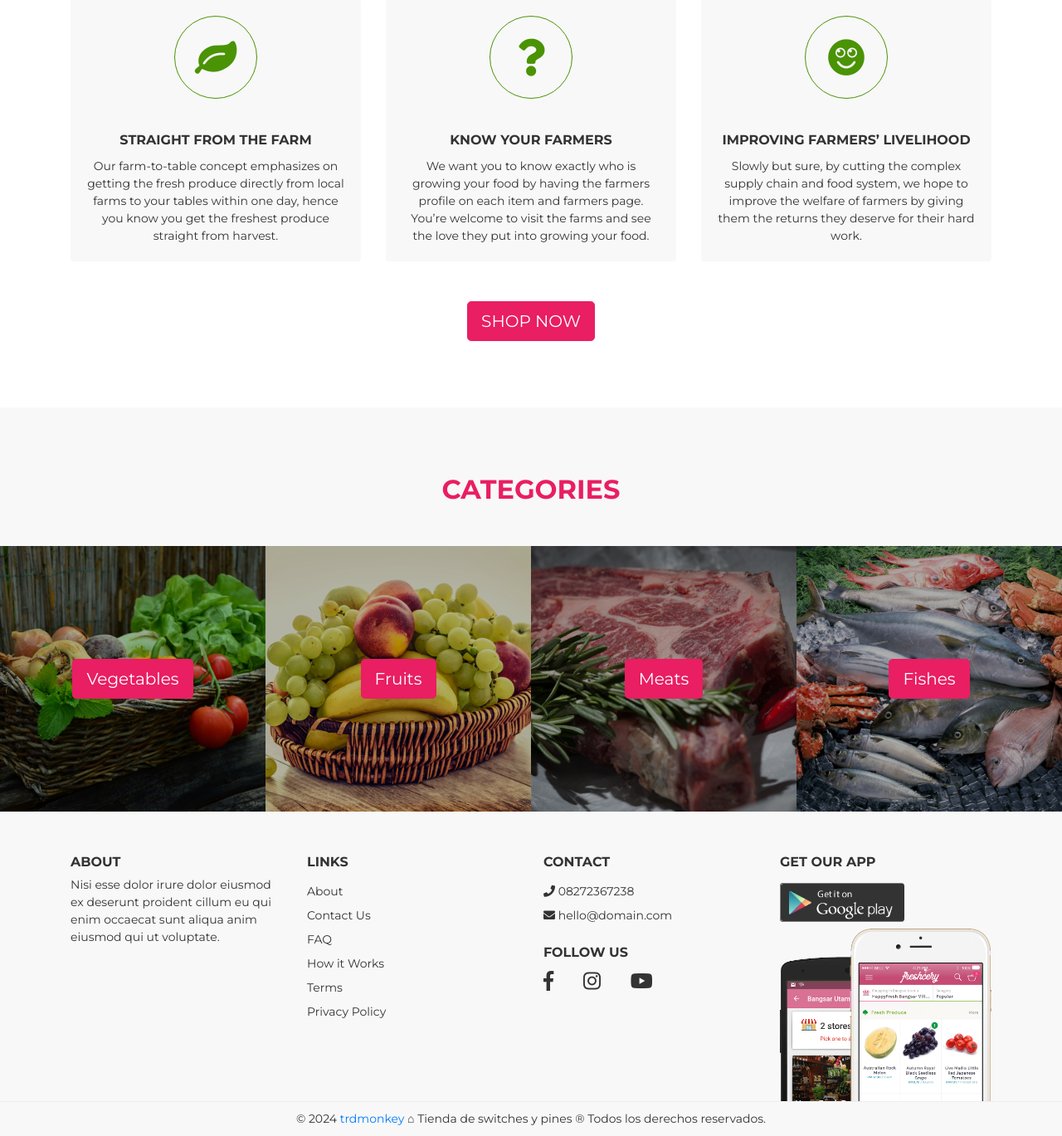
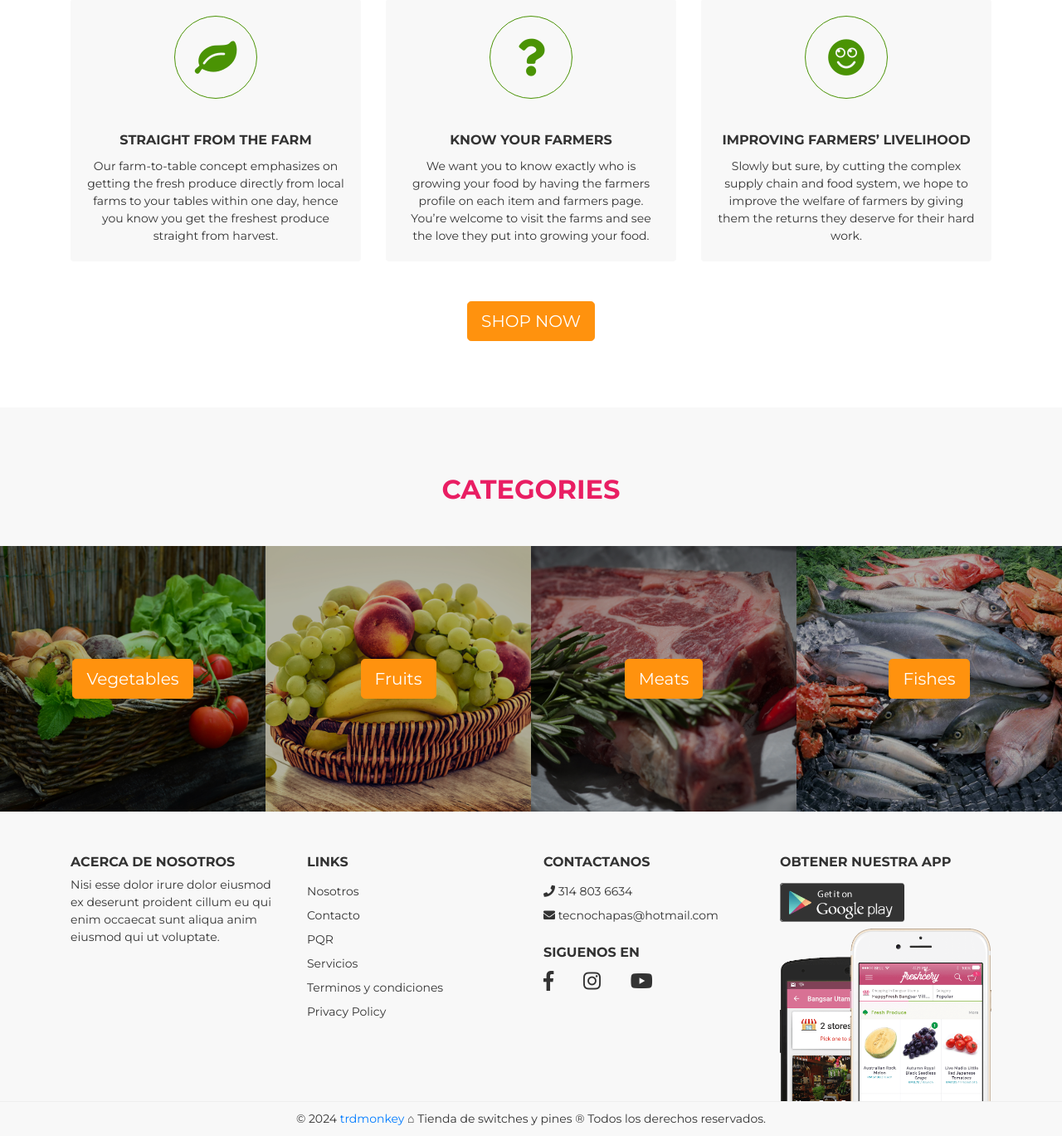
Before and after one commit to trdmonkey/ecommerceTwo, a PHP site: page /ecommerce/ in a window 1280 px wide. Shown: the part 814-2183 px from the top of the page at 83% size. Run offline with PHP 8.4, Linux system fonts and the light colour scheme.

Commit message:
crud users part I

```diff
--- a/assets/css/theme.css
+++ b/assets/css/theme.css
@@ -22,8 +22,8 @@ h1, h2, h3, h4, h5, h6 {
 }
 
 .btn-primary {
-  background: #E91E63;
-  border-color: #E91E63;
+  background: #FF920E;
+  border-color: #FF920E;
 }
 .btn-primary:hover, .btn-primary:focus {
   background: #E91E63;
--- a/config/config.php
+++ b/config/config.php
@@ -1,11 +1,11 @@
 <?php
 
-if(!isset($_SERVER['HTTP_REFERER'])) {
+/* if(!isset($_SERVER['HTTP_REFERER'])) {
     // Vamos a redirigir a la ubicacion deseada
     // header('location: ../index.php');
     header('location: http://localhost/ecommerce/index.php');
     exit;
-}
+} */
 
 
 try {
--- a/includes/footer.php
+++ b/includes/footer.php
@@ -2,26 +2,26 @@
         <div class="container">
             <div class="row">
                 <div class="col-md-3">
-                    <h5>About</h5>
+                    <h5>Acerca de nosotros</h5>
                     <p>Nisi esse dolor irure dolor eiusmod ex deserunt proident cillum eu qui enim occaecat sunt aliqua anim eiusmod qui ut voluptate.</p>
                 </div>
                 <div class="col-md-3">
                     <h5>Links</h5>
                     <ul>
                         <li>
-                            <a href="about.html">About</a>
+                            <a href="about.html">Nosotros</a>
                         </li>
                         <li>
-                            <a href="contact.html">Contact Us</a>
+                            <a href="contact.html">Contacto</a>
                         </li>
                         <li>
-                            <a href="faq.html">FAQ</a>
+                            <a href="faq.html">PQR</a>
                         </li>
                         <li>
-                            <a href="javascript:void(0)">How it Works</a>
+                            <a href="javascript:void(0)">Servicios</a>
                         </li>
                         <li>
-                            <a href="terms.html">Terms</a>
+                            <a href="terms.html">Terminos y condiciones</a>
                         </li>
                         <li>
                             <a href="privacy.html">Privacy Policy</a>
@@ -29,17 +29,17 @@
                     </ul>
                 </div>
                 <div class="col-md-3">
-                     <h5>Contact</h5>
+                     <h5>Contactanos</h5>
                      <ul>
                          <li>
-                            <a href="tel:+620892738334"><i class="fa fa-phone"></i> 08272367238</a>
+                            <a href="tel:+620892738334"><i class="fa fa-phone"></i> 314 803 6634</a>
                         </li>
                         <li>
-                            <a href="mailto:hello@domain.com"><i class="fa fa-envelope"></i> hello@domain.com</a>
+                            <a href="mailto:hello@domain.com"><i class="fa fa-envelope"></i> tecnochapas@hotmail.com</a>
                          </li>
                      </ul>
 
-                     <h5>Follow Us</h5>
+                     <h5>Siguenos en</h5>
                      <ul class="social">
                          <li>
                             <a href="javascript:void(0)" target="_blank"><i class="fab fa-facebook-f"></i></a>
@@ -53,7 +53,7 @@
                      </ul>
                 </div>
                 <div class="col-md-3">
-                     <h5>Get Our App</h5>
+                     <h5>Obtener nuestra app</h5>
                      <ul class="mb-0">
                          <li class="download-app">
                              <a href="#"><img src="<?php echo APPURL; ?>/assets/img/playstore.png"></a>
--- a/includes/header.php
+++ b/includes/header.php
@@ -7,7 +7,7 @@ define("APPURL", "http://localhost/ecommerce");
 <!DOCTYPE html>
 <html>
 <head>
-    <title>Freshcery | Groceries Organic Store</title>
+    <title>Tecnochapas El Paisa</title>
     <meta charset="utf-8">
     <meta name="viewport" content="width=device-width, initial-scale=1.0">
     <link href="https://fonts.googleapis.com/css?family=Montserrat:400,700" rel="stylesheet" type="text/css">
@@ -43,13 +43,13 @@ define("APPURL", "http://localhost/ecommerce");
                     <!-- Navbar Menu -->
                     <ul class="navbar-nav ml-auto">
                         <li class="nav-item">
-                            <a href="shop.html" class="nav-link">Shop</a>
+                            <a href="shop.html" class="nav-link">Compras</a>
                         </li>
                         <li class="nav-item">
-                            <a href="register.html" class="nav-link">Register</a>
+                            <a href="register.html" class="nav-link">Registro</a>
                         </li>
                         <li class="nav-item">
-                            <a href="login.html" class="nav-link">Login</a>
+                            <a href="login.html" class="nav-link">Entrar</a>
                         </li>
                         <li class="nav-item dropdown">
                             <a class="nav-link dropdown-toggle" href="javascript:void(0)" id="navbarDropdown" role="button" data-toggle="dropdown" aria-haspopup="true" aria-expanded="false">
```
Also changed, not shown: auth/register.php (+21 -11 lines), assets/img/bg-headerTwo.webp (added), auth/login.php (renamed from login.html).
